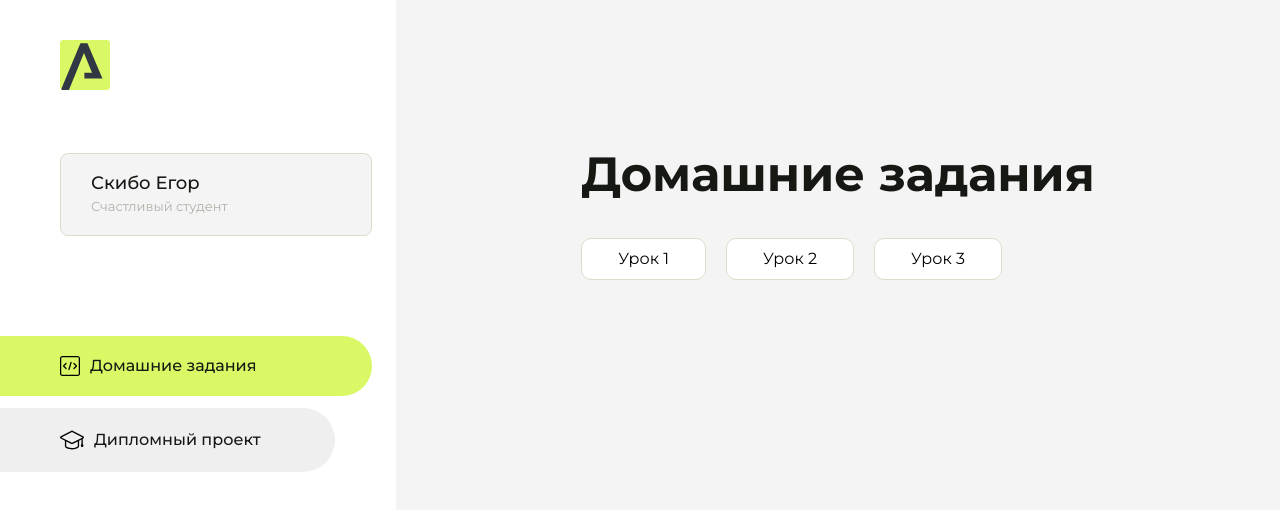
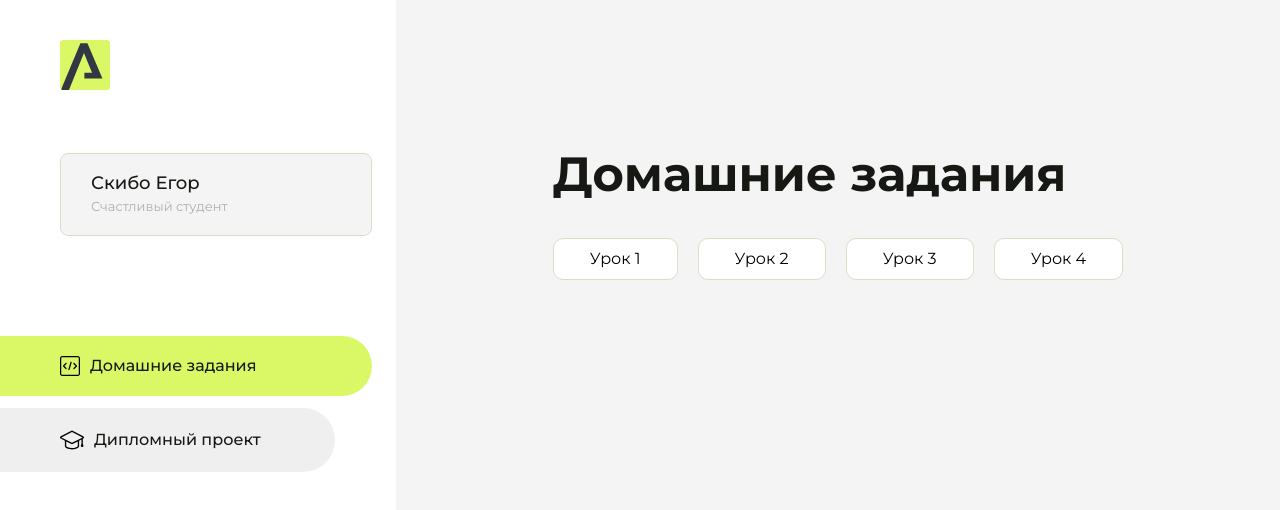
Before and after one commit to p1xx3/homework, a plain HTML site: page index.html in a window 1280 px wide. Drawn offline with Linux system fonts and the light colour scheme.

Commit message:
Update index.html

```diff
--- a/index.html
+++ b/index.html
@@ -101,6 +101,9 @@
                     <li class="content__list-item">
                         <a href="intro-3/index.html">Урок 3</a>
                     </li>
+                    <li class="content__list-item">
+                        <a href="intro-4/index.html">Урок 4</a>
+                    </li>
                 </ul>
             </div>
             <div class="content__block hidden" id="diplomBlock">
```
